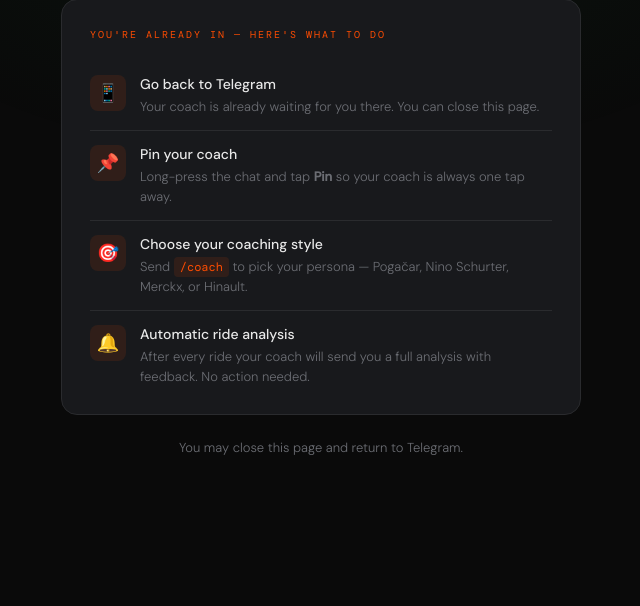
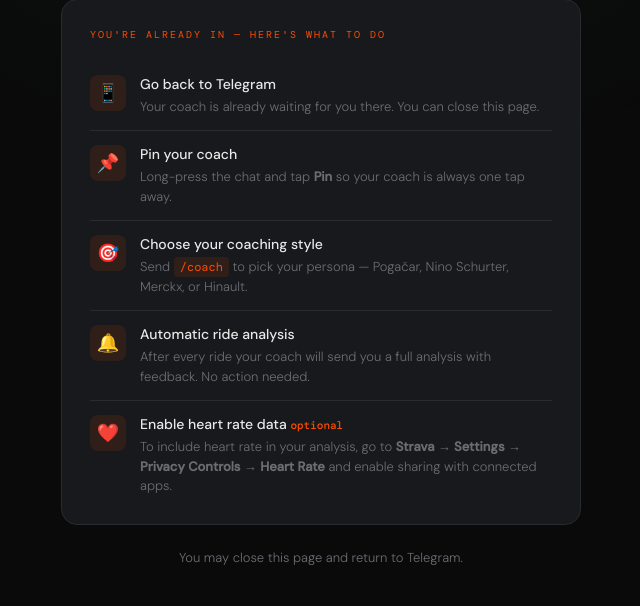
Before and after one commit to andreyshindler/strava-custom-coach, a Flask app: template onboarding/templates/success.html in a window 1280 px wide. Shown: the part 437-1043 px from the top of the page, without its empty margins (319-959 px from the left). Before the commit the page ends 892 px from the top, so only its background shows below. Run offline with Flask 3, Linux system fonts and the light colour scheme; the template is opened without the code that fills it, so the values that code supplies are empty; parts of the project's set-up code (start-up, migrations or seed data) failed here and were passed over.

Commit message:
mention for heart rate strava authorization

```diff
--- a/onboarding/templates/success.html
+++ b/onboarding/templates/success.html
@@ -278,6 +278,14 @@
         <p>After every ride your coach will send you a full analysis with feedback. No action needed.</p>
       </div>
     </div>
+
+    <div class="next-step">
+      <div class="step-icon">❤️</div>
+      <div class="step-content">
+        <h3>Enable heart rate data <span style="font-size:11px; color: var(--orange); font-family:'DM Mono',monospace;">optional</span></h3>
+        <p>To include heart rate in your analysis, go to <strong>Strava → Settings → Privacy Controls → Heart Rate</strong> and enable sharing with connected apps.</p>
+      </div>
+    </div>
   </div>
 
   <p style="font-size: 13px; color: var(--muted); margin-bottom: 16px;">You may close this page and return to Telegram.</p>
```
